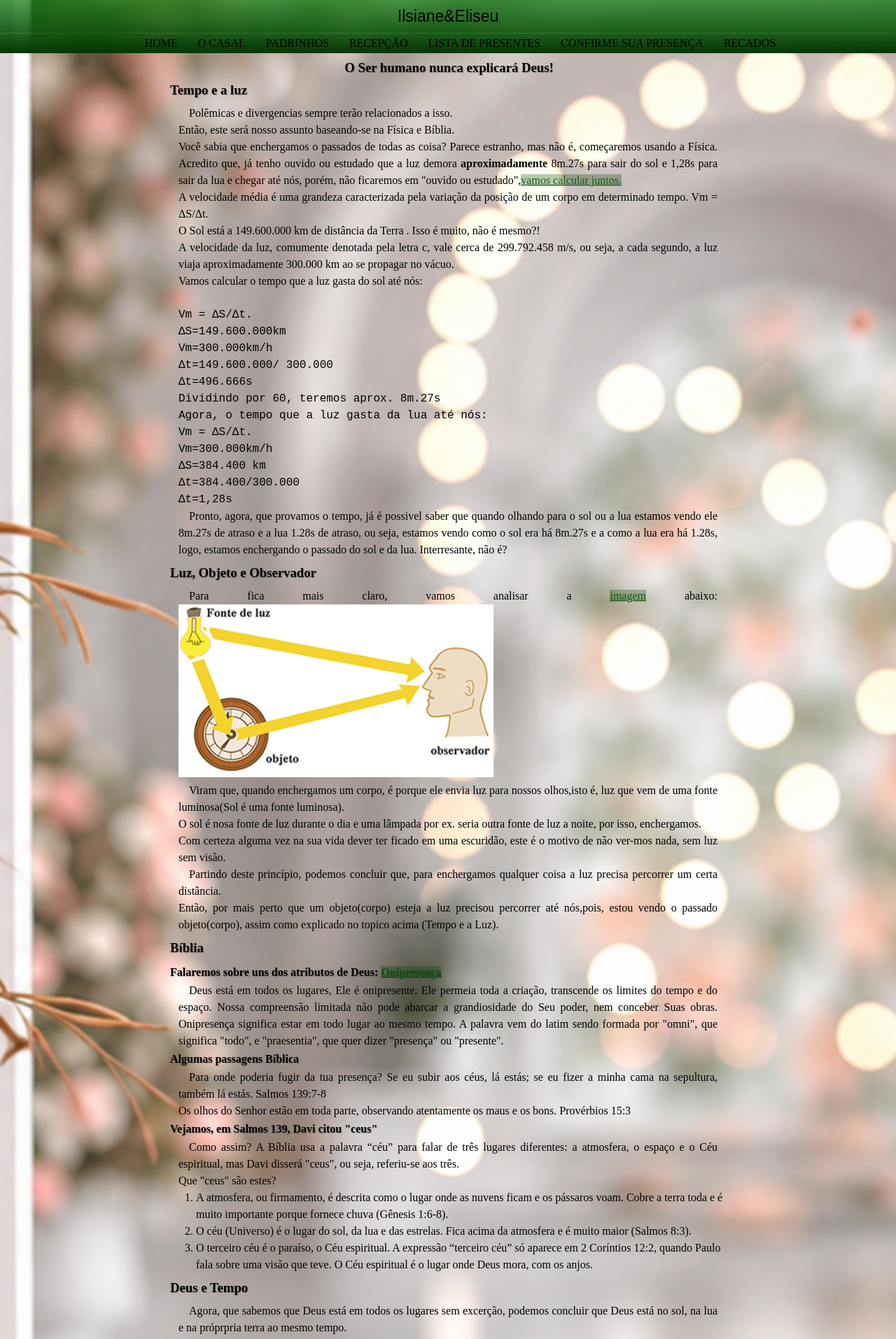
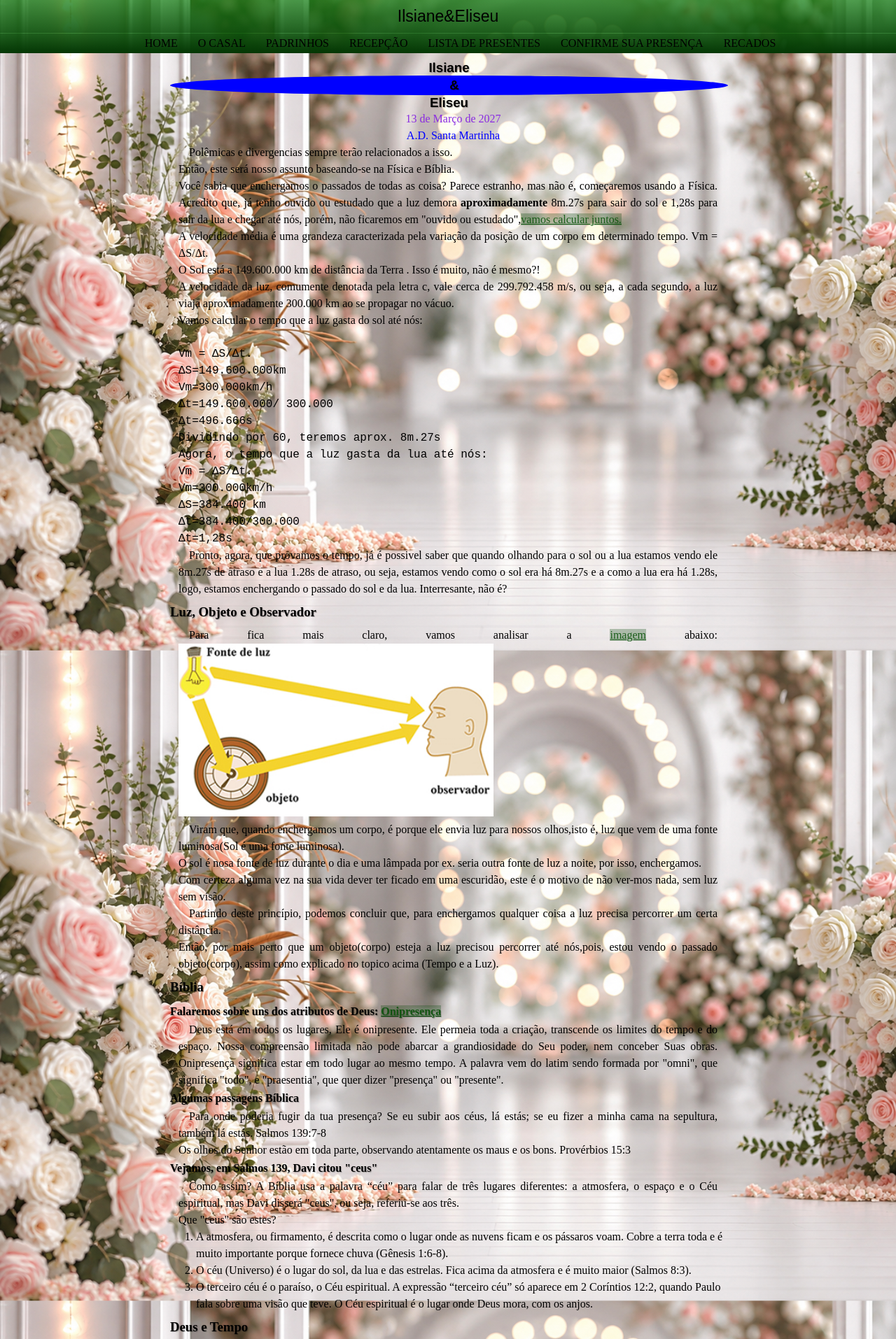
Before and after one commit to Eliseuzin/Ilsiane-Eliseu, a Python web app: template estudos/templates/index.html in a window 1280 px wide. Shown: the top 1914 px of the page at 70% size. Run offline with Jinja, Linux system fonts and the light colour scheme; the template is opened without the code that fills it, so the values that code supplies are empty.

Commit message:
corrigindo erro de imagem fosca e add new files

```diff
--- a/estudos/static/css/modelo_convite_casamento.css
+++ b/estudos/static/css/modelo_convite_casamento.css
@@ -9,12 +9,13 @@
 }
 body {
   /* background-color: var(--cor4); */
-  min-height: 100vh;
+  /* min-height: 100vh; */
   background-color: var(--cor2);
   background-image: url("../img/fundo_entrada_uprate.png");
   background-position: center center;
   background-repeat: no-repeat;
   background-size: cover;
+  background-attachment: fixed;
 }
 main {
   margin: auto;
@@ -62,7 +63,29 @@
 
 h1 {
   text-align: center;
+  font-family: 'Franklin Gothic Medium', 'Arial Narrow', Arial, sans-serif;
 }
+#uniao{
+  text-align: center;
+  background-color: blue;
+  border-radius: 70%;
+}
+
+#dia{
+  text-align: center;
+  color: blueviolet;
+}
+
+#local{
+  text-align: center;
+  color: blue;
+}
+
+
+
+
+
+
 h3 {
   padding: 10px 0px;
 }
--- a/estudos/templates/index.html
+++ b/estudos/templates/index.html
@@ -25,8 +25,10 @@
       <main>
         <section>
           <article>
-            <h1> O Ser humano nunca explicará Deus!</h1>
-            <h3>Tempo e a luz </h3>
+            <h1>Ilsiane <p id="uniao">&</p> Eliseu </h1>
+            <p id="dia">13 de Março de 2027</p>
+            <p id="local">A.D. Santa Martinha</p>
+
                   <p>
                     Polêmicas e divergencias sempre terão relacionados a
                       isso.</br>
```
